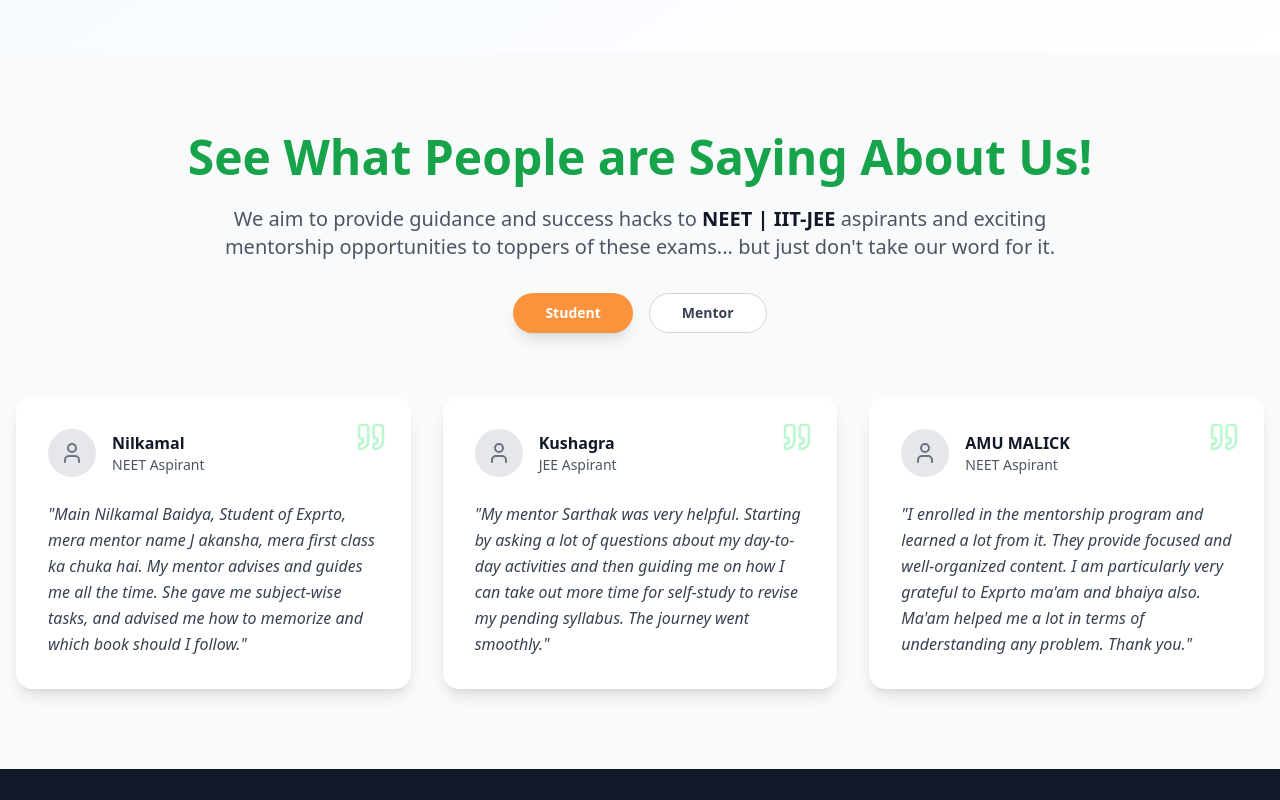
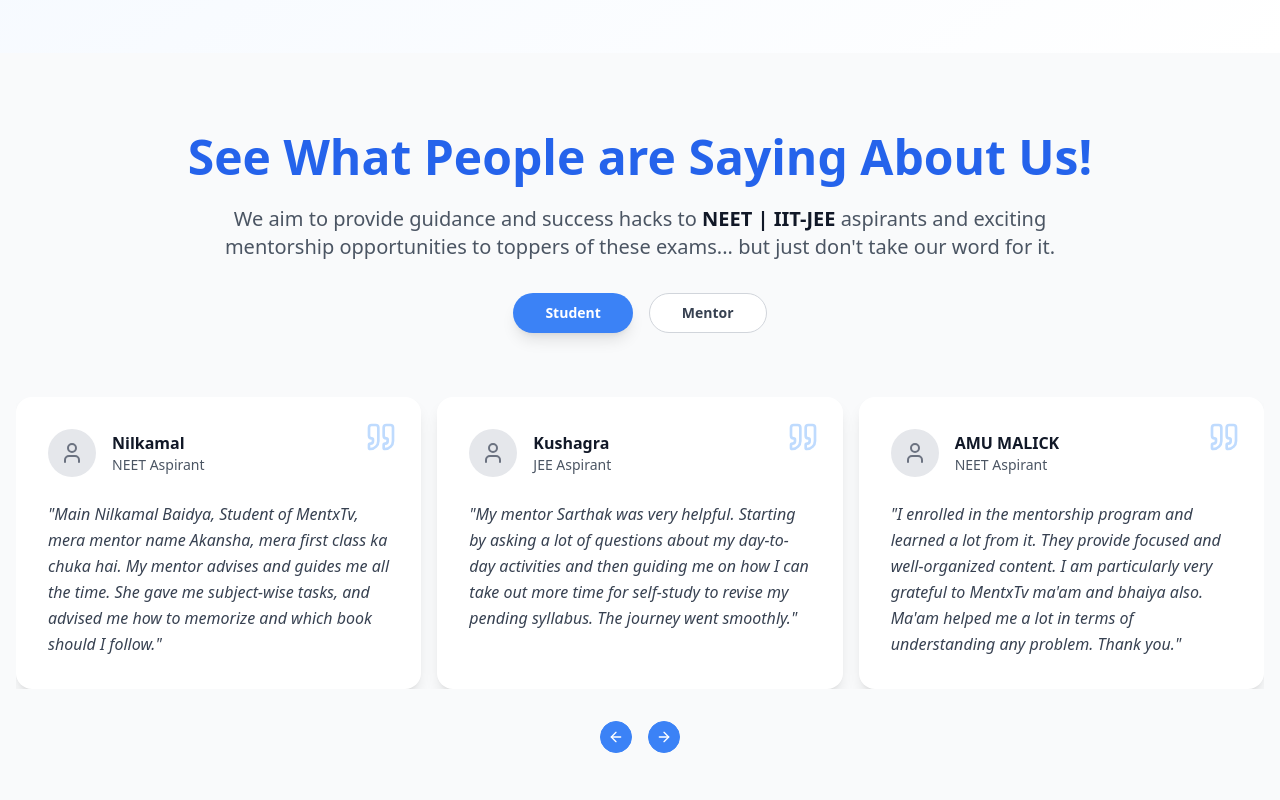
Before and after one commit to RBalaji28/exprto-exam-hub, a React (Vite) app: page / in a window 1280 px wide. Shown: the part 3560-4360 px from the top of the page. Built offline with nearby package versions, Linux system fonts and the light colour scheme.

Commit message:
Add testimonial carousel and tab functionality
Implement a carousel for testimonials with left/right movement. Add more testimonials and implement tab functionality to display different testimonials for students and mentors.

```diff
--- a/src/components/TestimonialsSection.tsx
+++ b/src/components/TestimonialsSection.tsx
@@ -1,7 +1,14 @@
 
 import { useState } from "react";
 import { Button } from "@/components/ui/button";
-import { Quote, User } from "lucide-react";
+import { Quote, User, ChevronLeft, ChevronRight } from "lucide-react";
+import {
+  Carousel,
+  CarouselContent,
+  CarouselItem,
+  CarouselNext,
+  CarouselPrevious,
+} from "@/components/ui/carousel";
 
 const TestimonialsSection = () => {
   const [activeTab, setActiveTab] = useState('student');
@@ -10,7 +17,7 @@ const TestimonialsSection = () => {
     {
       name: "Nilkamal",
       role: "NEET Aspirant",
-      testimonial: "Main Nilkamal Baidya, Student of Exprto, mera mentor name J akansha, mera first class ka chuka hai. My mentor advises and guides me all the time. She gave me subject-wise tasks, and advised me how to memorize and which book should I follow.",
+      testimonial: "Main Nilkamal Baidya, Student of MentxTv, mera mentor name Akansha, mera first class ka chuka hai. My mentor advises and guides me all the time. She gave me subject-wise tasks, and advised me how to memorize and which book should I follow.",
       avatar: null
     },
     {
@@ -22,17 +29,76 @@ const TestimonialsSection = () => {
     {
       name: "AMU MALICK",
       role: "NEET Aspirant",
-      testimonial: "I enrolled in the mentorship program and learned a lot from it. They provide focused and well-organized content. I am particularly very grateful to Exprto ma'am and bhaiya also. Ma'am helped me a lot in terms of understanding any problem. Thank you.",
+      testimonial: "I enrolled in the mentorship program and learned a lot from it. They provide focused and well-organized content. I am particularly very grateful to MentxTv ma'am and bhaiya also. Ma'am helped me a lot in terms of understanding any problem. Thank you.",
+      avatar: null
+    },
+    {
+      name: "Priya Sharma",
+      role: "JEE Aspirant",
+      testimonial: "The personalized study plan from my mentor helped me improve my weak areas systematically. The regular doubt sessions and mock tests were incredibly helpful for my JEE preparation.",
+      avatar: null
+    },
+    {
+      name: "Rohit Kumar",
+      role: "NEET Aspirant",
+      testimonial: "MentxTv's mentorship program transformed my study approach. My mentor's guidance on time management and effective study techniques helped me score better in practice tests.",
+      avatar: null
+    },
+    {
+      name: "Sneha Patel",
+      role: "JEE Aspirant",
+      testimonial: "The one-on-one sessions with my mentor were game-changing. They helped me understand complex concepts in Physics and Mathematics that I was struggling with for months.",
       avatar: null
     }
   ];
+
+  const mentorTestimonials = [
+    {
+      name: "Dr. Akansha Verma",
+      role: "NEET Mentor",
+      testimonial: "Being a mentor at MentxTv has been incredibly rewarding. Helping students achieve their dreams and seeing their progress gives me immense satisfaction. The platform provides excellent support for mentors.",
+      avatar: null
+    },
+    {
+      name: "Sarthak Agarwal",
+      role: "JEE Mentor",
+      testimonial: "I love the structured approach MentxTv provides for mentoring. The tools and resources available make it easy to track student progress and customize learning paths for each individual.",
+      avatar: null
+    },
+    {
+      name: "Prof. Rajesh Singh",
+      role: "Physics Mentor",
+      testimonial: "The flexibility to work with passionate students while maintaining my other commitments is what drew me to MentxTv. The compensation is fair and the work environment is professional.",
+      avatar: null
+    },
+    {
+      name: "Dr. Meera Joshi",
+      role: "Chemistry Mentor",
+      testimonial: "MentxTv's mentor community is supportive and collaborative. We regularly share teaching strategies and help each other improve. It's more than just a job - it's a mission.",
+      avatar: null
+    },
+    {
+      name: "Amit Gupta",
+      role: "Mathematics Mentor",
+      testimonial: "The platform's technology makes remote mentoring seamless. I can easily conduct sessions, share resources, and monitor my students' progress. Highly recommend for experienced educators.",
+      avatar: null
+    },
+    {
+      name: "Dr. Kavya Reddy",
+      role: "Biology Mentor",
+      testimonial: "What I appreciate most is the focus on holistic development. We don't just teach subjects but also guide students on exam strategies, stress management, and career planning.",
+      avatar: null
+    }
+  ];
+
+  const currentTestimonials = activeTab === 'student' ? studentTestimonials : mentorTestimonials;
 
   return (
     <section className="py-20 px-4 bg-gray-50">
       <div className="max-w-7xl mx-auto">
         <div className="text-center mb-16">
           <h2 className="text-4xl lg:text-5xl font-bold text-gray-900 mb-6">
-            <span className="text-green-600">See What People are Saying About Us!</span>
+            <span className="text-blue-600">See What People are Saying About Us!</span>
           </h2>
           <p className="text-xl text-gray-600 max-w-4xl mx-auto mb-8">
             We aim to provide guidance and success hacks to <span className="font-semibold text-gray-900">NEET | IIT-JEE</span> aspirants and exciting mentorship opportunities
@@ -45,7 +111,7 @@ const TestimonialsSection = () => {
               onClick={() => setActiveTab('student')}
               className={`px-8 py-3 rounded-full font-semibold transition-all duration-300 ${
                 activeTab === 'student'
-                  ? 'bg-orange-400 text-white shadow-lg'
+                  ? 'bg-blue-500 text-white shadow-lg hover:bg-blue-600'
                   : 'bg-white text-gray-700 border border-gray-300 hover:bg-gray-50'
               }`}
             >
@@ -55,7 +121,7 @@ const TestimonialsSection = () => {
               onClick={() => setActiveTab('mentor')}
               className={`px-8 py-3 rounded-full font-semibold transition-all duration-300 ${
                 activeTab === 'mentor'
-                  ? 'bg-orange-400 text-white shadow-lg'
+                  ? 'bg-blue-500 text-white shadow-lg hover:bg-blue-600'
                   : 'bg-white text-gray-700 border border-gray-300 hover:bg-gray-50'
               }`}
             >
@@ -64,16 +130,22 @@ const TestimonialsSection = () => {
           </div>
         </div>
 
-        {/* Testimonials Grid */}
-        <div className="grid md:grid-cols-2 lg:grid-cols-3 gap-8">
-          {studentTestimonials.map((testimonial, index) => (
-            <div
-              key={index}
-              className="bg-white rounded-2xl p-8 shadow-lg hover:shadow-xl transition-all duration-300 relative"
+        {/* Testimonials Carousel */}
+        <div className="relative">
+          <Carousel
+            opts={{
+              align: "start",
+              loop: true,
+            }}
+            className="w-full"
           >
+            <CarouselContent className="-ml-4">
+              {currentTestimonials.map((testimonial, index) => (
+                <CarouselItem key={index} className="pl-4 md:basis-1/2 lg:basis-1/3">
+                  <div className="bg-white rounded-2xl p-8 shadow-lg hover:shadow-xl transition-all duration-300 relative h-full">
                     {/* Quote Icon */}
                     <div className="absolute top-6 right-6">
-                <Quote size={32} className="text-green-200" />
+                      <Quote size={32} className="text-blue-200" />
                     </div>
 
                     {/* Profile */}
@@ -92,7 +164,16 @@ const TestimonialsSection = () => {
                       "{testimonial.testimonial}"
                     </p>
                   </div>
+                </CarouselItem>
               ))}
+            </CarouselContent>
+
+            {/* Custom Navigation Buttons */}
+            <div className="flex justify-center items-center mt-8 space-x-4">
+              <CarouselPrevious className="relative translate-y-0 left-0 right-0 bg-blue-500 hover:bg-blue-600 text-white border-blue-500 hover:border-blue-600" />
+              <CarouselNext className="relative translate-y-0 left-0 right-0 bg-blue-500 hover:bg-blue-600 text-white border-blue-500 hover:border-blue-600" />
+            </div>
+          </Carousel>
         </div>
       </div>
     </section>
```
Lines whose indentation alone changed are shown as unchanged.
